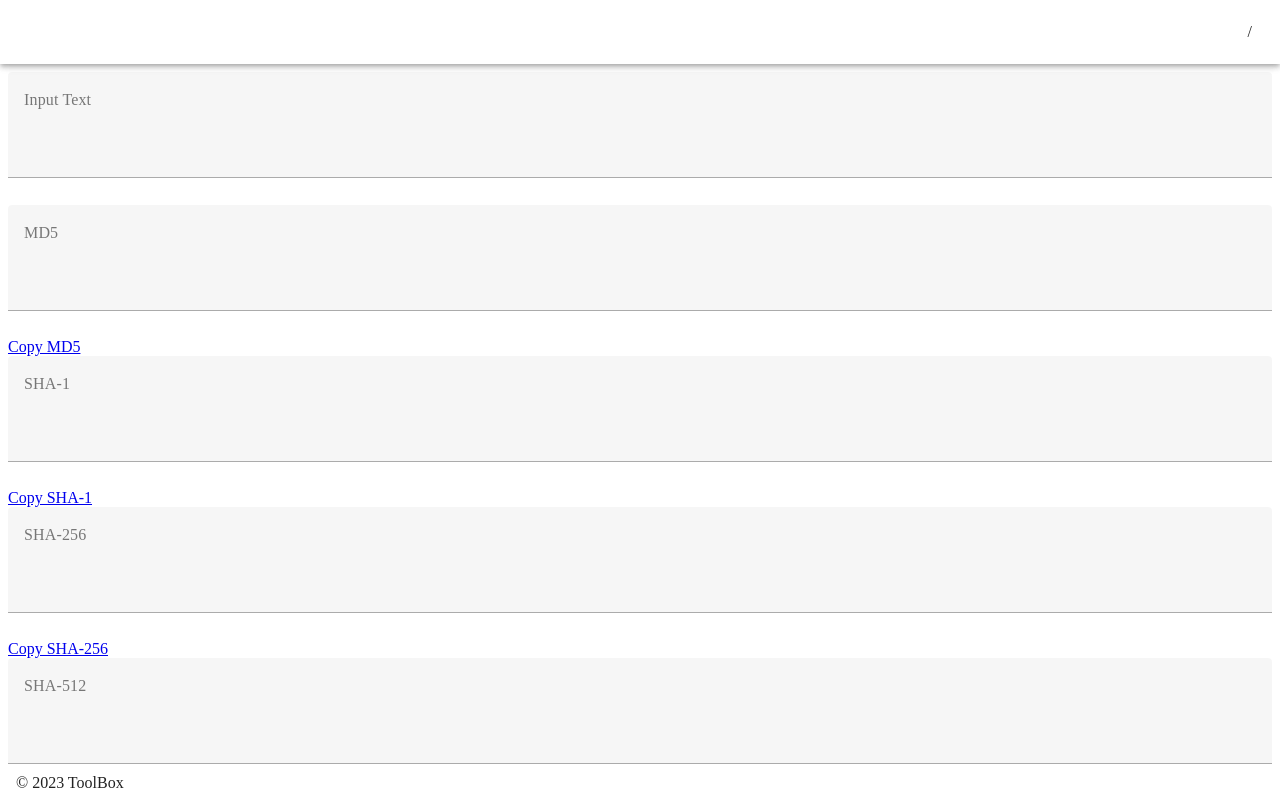
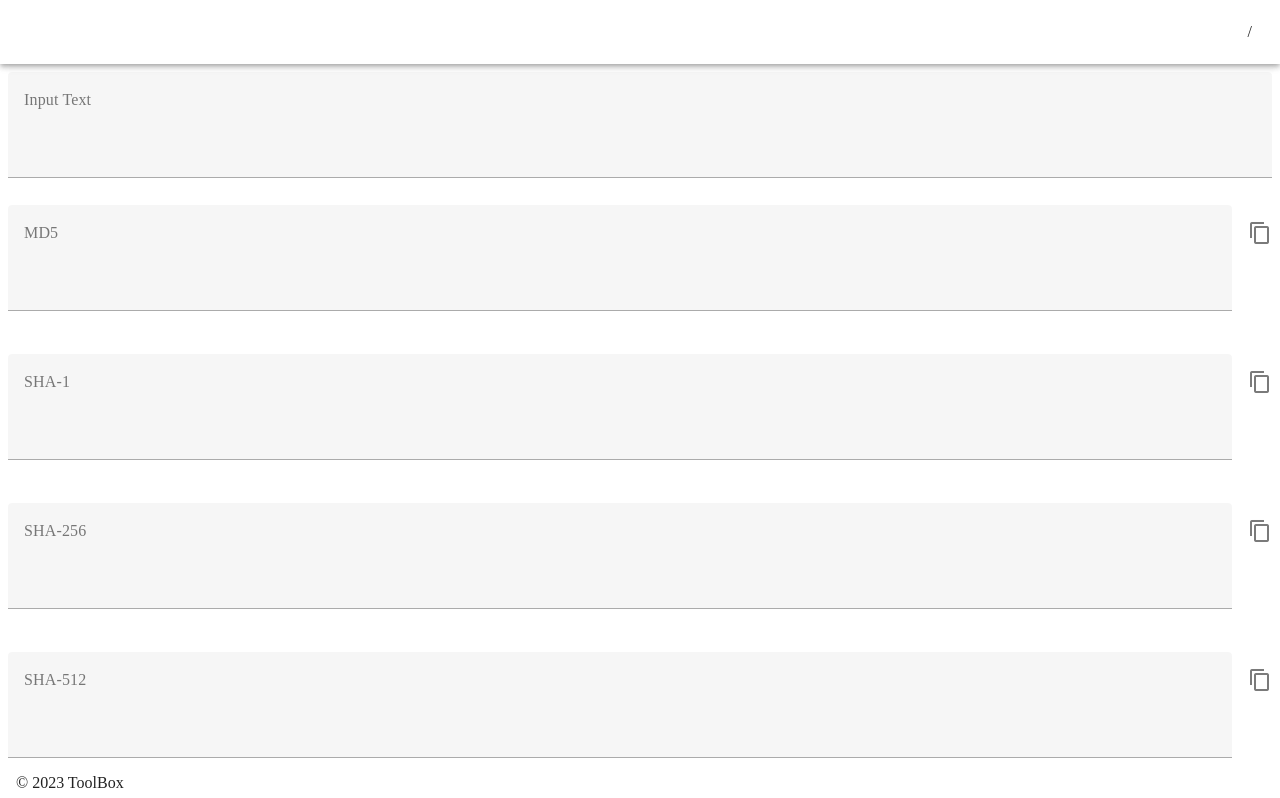
Before and after one commit to foresukecom/toolbox, a Vue app: page /text-hash in a window 1280 px wide. Shown: the top 798 px of the page. Built offline with nearby package versions, Linux system fonts and the light colour scheme.

Commit message:
fix: クリップボードにコピーするアイコン追加

```diff
--- a/src/components/HashOutput.vue
+++ b/src/components/HashOutput.vue
@@ -1,34 +1,58 @@
 <template>
-  <div class="hash-container">
-    <v-textarea :label="label" readonly v-model="localHash"></v-textarea>
-    <a href="#" @click.prevent="copyToClipboard(localHash)">Copy {{ label }}</a>
+  <div class="hash-output">
+    <v-textarea
+      :label="label"
+      readonly
+      v-model="currentHash"
+      :append-icon="copyIcon"
+      @click:append="copyToClipboard"
+    ></v-textarea>
   </div>
 </template>
+<!-- TODO 色、高さを変更する -->
 
 <script>
 export default {
   props: {
-    label: String,
-    hash: String,
+    label: {
+      type: String,
+      required: true,
+    },
+    hash: {
+      type: String,
+      required: true,
+    },
   },
-  computed: {
-    localHash: {
-      get() {
-        return this.hash;
-      },
-      set(newValue) {
-        this.$emit('update:hash', newValue);
-      },
+  data() {
+    return {
+      copyIcon: 'mdi-content-copy',
+      currentHash: this.hash,
+    };
+  },
+  watch: {
+    hash(newHash) {
+      this.currentHash = newHash;
     },
   },
   methods: {
-    copyToClipboard(text) {
-      navigator.clipboard.writeText(text).then(() => {
-        // Clipboard successfully set
-      }, () => {
-        // Clipboard write failed
-      });
+    copyToClipboard() {
+      navigator.clipboard.writeText(this.currentHash).then(
+        () => {
+          // Successful copy
+          console.log('Hash copied to clipboard');
+        },
+        (error) => {
+          // Failed copy
+          console.error('Failed to copy hash:', error);
+        },
+      );
     },
   },
 };
 </script>
+
+<style scoped>
+.hash-output {
+  margin-bottom: 16px;
+}
+</style>
--- a/src/main.js
+++ b/src/main.js
@@ -1,6 +1,13 @@
+
 import { createApp } from 'vue';
 import App from './App.vue';
 import router from './router';
-import vuetify from './plugins/vuetify';
+import { createVuetify } from 'vuetify';
+import '@mdi/font/css/materialdesignicons.css';
 
+const vuetify = createVuetify({
+  icons: {
+    iconfont: 'mdi',
+  },
+});
 createApp(App).use(router).use(vuetify).mount('#app');
```
